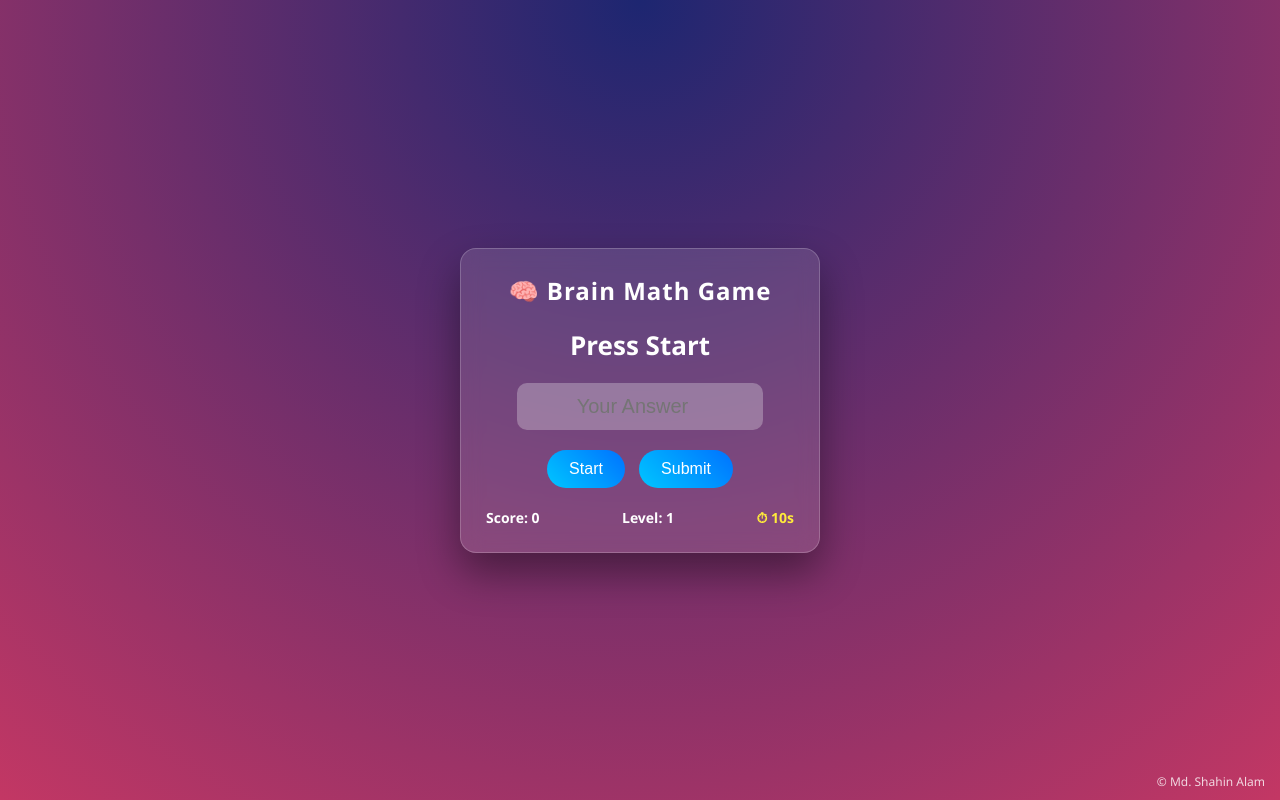
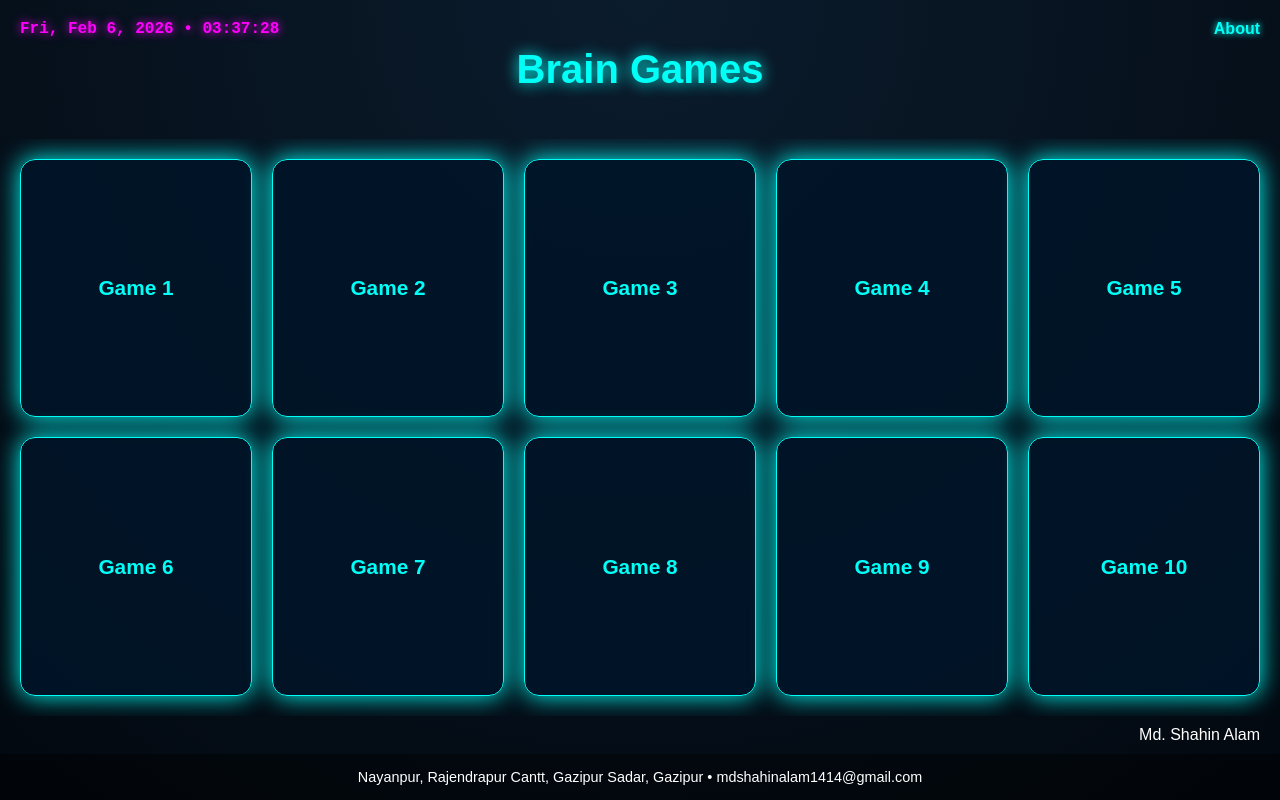
Before and after one commit to mdshahinalam1414/learnerX, a plain HTML site: page index.html in a window 1280 px wide. Drawn offline with Linux system fonts and the light colour scheme.

Commit message:
Update index.html

```diff
--- a/index.html
+++ b/index.html
@@ -2,194 +2,149 @@
 <html lang="en">
 <head>
 <meta charset="UTF-8">
-<title>Brain Math Game</title>
-
+<meta name="viewport" content="width=device-width, initial-scale=1.0">
+<title>Brain Games</title>
 <style>
-    * {
-        box-sizing: border-box;
+  html, body {
+    margin:0;
+    padding:0;
+    width:100%;
+    height:100%;
+    font-family:'Orbitron', sans-serif;
+    background: radial-gradient(circle at top,#0b1c2d,#02080f);
+    color:#00fff7;
+    overflow:hidden;
+    display:flex;
+    flex-direction:column;
   }
-
-    body {
-        margin: 0;
-        font-family: 'Segoe UI', sans-serif;
-        background: radial-gradient(circle at top, #1d2671, #c33764);
-        height: 100vh;
-        display: flex;
-        justify-content: center;
-        align-items: center;
-        color: #fff;
-        overflow: hidden;
+  header {
+    position:relative;
+    padding:20px;
+    text-align:center;
+    text-shadow: 0 0 15px #00fff7;
   }
-
-    .game-box {
-        background: rgba(255, 255, 255, 0.12);
-        backdrop-filter: blur(10px);
-        width: 360px;
-        padding: 25px;
-        border-radius: 16px;
-        text-align: center;
-        box-shadow: 0 20px 40px rgba(0,0,0,0.4);
-        border: 1px solid rgba(255,255,255,0.2);
+  header h1 {
+    font-size:2.5rem;
   }
-
-    h2 {
-        margin: 0;
-        margin-bottom: 10px;
-        letter-spacing: 1px;
+  #datetime {
+    position:absolute;
+    top:20px;
+    left:20px;
+    font-family:'Courier New', monospace;
+    font-weight:bold;
+    color:#ff00ff;
+    text-shadow: 0 0 10px #ff00ff;
   }
-
-    .question {
-        font-size: 26px;
-        margin: 20px 0;
-        font-weight: bold;
+  nav {
+    position:absolute;
+    top:20px;
+    right:20px;
   }
-
-    input {
-        width: 80%;
-        padding: 12px;
-        font-size: 20px;
-        text-align: center;
-        border-radius: 10px;
-        border: none;
-        outline: none;
+  nav a {
+    text-decoration:none;
+    color:#00fff7;
+    margin-left:15px;
+    font-weight:bold;
+    text-shadow:0 0 6px #00fff7;
+    transition:0.3s;
   }
-
-    .btns {
-        margin-top: 15px;
+  nav a:hover {
+    color:#ff00ff;
+    text-shadow:0 0 12px #ff00ff;
   }
-
-    button {
-        padding: 10px 22px;
-        font-size: 16px;
-        border: none;
-        border-radius: 20px;
-        background: linear-gradient(45deg, #00c6ff, #0072ff);
-        color: white;
-        cursor: pointer;
-        margin: 5px;
-        transition: transform 0.2s, box-shadow 0.2s;
+  main {
+    flex:1;
+    display:grid;
+    grid-template-columns: repeat(auto-fit, minmax(200px,1fr));
+    gap:20px;
+    padding:20px;
+    overflow-y:auto;
   }
-
-    button:hover {
-        transform: translateY(-2px);
-        box-shadow: 0 6px 15px rgba(0,0,0,0.3);
+  .game-card {
+    background: rgba(0,20,40,0.85);
+    border:1px solid #00fff7;
+    border-radius:15px;
+    padding:25px;
+    text-align:center;
+    display:flex;
+    justify-content:center;
+    align-items:center;
+    text-decoration:none;
+    color:#00fff7;
+    font-size:1.3rem;
+    font-weight:bold;
+    box-shadow:0 0 25px #00fff7;
+    transition:0.3s;
   }
-
-    .info-box {
-        display: flex;
-        justify-content: space-between;
-        margin-top: 15px;
-        font-weight: bold;
-        font-size: 14px;
+  .game-card:hover {
+    transform: translateY(-5px);
+    box-shadow:0 0 35px #ff00ff;
   }
-
-    .timer {
-        color: #ffeb3b;
+  #author {
+    text-align:right;
+    padding:10px 20px;
+    font-size:1rem;
+    color:#ffffff;
+    text-shadow:none;
   }
-
-    .credit {
-        position: absolute;
-        bottom: 10px;
-        right: 15px;
-        font-size: 12px;
-        opacity: 0.8;
+  footer {
+    text-align:center;
+    padding:15px 10px;
+    font-size:0.9rem;
+    color:#ffffff;
+    background: rgba(0,0,0,0.4);
   }
 </style>
 </head>
-
 <body>
 
-<div class="game-box">
-    <h2>🧠 Brain Math Game</h2>
+<audio id="bgMusic" loop autoplay>
+  <source src="background-music.mp3" type="audio/mpeg">
+</audio>
+<audio id="clickSound">
+  <source src="click.mp3" type="audio/mpeg">
+</audio>
 
-    <div class="question" id="question">Press Start</div>
+<header>
+  <h1>Brain Games</h1>
+  <div id="datetime">Loading...</div>
+  <nav>
+    <a href="about.html" onclick="playClick()">About</a>
+  </nav>
+</header>
 
-    <input type="number" id="answer" placeholder="Your Answer" disabled>
+<main>
+  <a class="game-card" href="game1.html" onclick="playClick()">Game 1</a>
+  <a class="game-card" href="game2.html" onclick="playClick()">Game 2</a>
+  <a class="game-card" href="game3.html" onclick="playClick()">Game 3</a>
+  <a class="game-card" href="game4.html" onclick="playClick()">Game 4</a>
+  <a class="game-card" href="game5.html" onclick="playClick()">Game 5</a>
+  <a class="game-card" href="game6.html" onclick="playClick()">Game 6</a>
+  <a class="game-card" href="game7.html" onclick="playClick()">Game 7</a>
+  <a class="game-card" href="game8.html" onclick="playClick()">Game 8</a>
+  <a class="game-card" href="game9.html" onclick="playClick()">Game 9</a>
+  <a class="game-card" href="game10.html" onclick="playClick()">Game 10</a>
+</main>
 
-    <div class="btns">
-        <button onclick="startGame()">Start</button>
-        <button onclick="checkAnswer()">Submit</button>
-    </div>
-
-    <div class="info-box">
-        <div>Score: <span id="score">0</span></div>
-        <div>Level: <span id="level">1</span></div>
-        <div class="timer">⏱ <span id="time">10</span>s</div>
-    </div>
-</div>
-
-<div class="credit">© Md. Shahin Alam</div>
+<div id="author">Md. Shahin Alam</div>
+<footer>
+  Nayanpur, Rajendrapur Cantt, Gazipur Sadar, Gazipur • mdshahinalam1414@gmail.com
+</footer>
 
 <script>
-    let num1, num2, correct;
-    let score = 0;
-    let level = 1;
-    let timeLeft = 10;
-    let timer;
+  function updateDateTime(){
+    const now = new Date();
+    const date = now.toLocaleDateString('en-US', {weekday:'short', month:'short', day:'numeric', year:'numeric'});
+    const time = now.toLocaleTimeString('en-US', {hour12:false});
+    document.getElementById('datetime').innerHTML = date + ' • ' + time;
+  }
+  setInterval(updateDateTime,1000);
+  updateDateTime();
 
-    function startGame() {
-        score = 0;
-        level = 1;
-        updateUI();
-        document.getElementById("answer").disabled = false;
-        nextQuestion();
-        startTimer();
-    }
-
-    function nextQuestion() {
-        const max = level * 10;
-        num1 = Math.floor(Math.random() * max) + 1;
-        num2 = Math.floor(Math.random() * max) + 1;
-
-        const ops = ["+", "-", "*"];
-        const op = ops[Math.floor(Math.random() * ops.length)];
-
-        if (op === "+") correct = num1 + num2;
-        if (op === "-") correct = num1 - num2;
-        if (op === "*") correct = num1 * num2;
-
-        document.getElementById("question").innerText =
-            `${num1} ${op} ${num2} = ?`;
-
-        document.getElementById("answer").value = "";
-        timeLeft = 10;
-    }
-
-    function checkAnswer() {
-        const ans = document.getElementById("answer").value;
-
-        if (ans == correct) {
-            score++;
-            if (score % 5 === 0) level++;
-            updateUI();
-            nextQuestion();
-        } else {
-            gameOver();
-        }
-    }
-
-    function startTimer() {
-        clearInterval(timer);
-        timer = setInterval(() => {
-            timeLeft--;
-            document.getElementById("time").innerText = timeLeft;
-            if (timeLeft <= 0) {
-                gameOver();
-            }
-        }, 1000);
-    }
-
-    function updateUI() {
-        document.getElementById("score").innerText = score;
-        document.getElementById("level").innerText = level;
-        document.getElementById("time").innerText = timeLeft;
-    }
-
-    function gameOver() {
-        clearInterval(timer);
-        document.getElementById("question").innerText = "❌ Game Over";
-        document.getElementById("answer").disabled = true;
-        alert("Game Over! Your Score: " + score);
+  function playClick(){
+    const clickAudio = document.getElementById('clickSound');
+    clickAudio.currentTime=0;
+    clickAudio.play();
   }
 </script>
 
```
Lines whose indentation alone changed are shown as unchanged.
